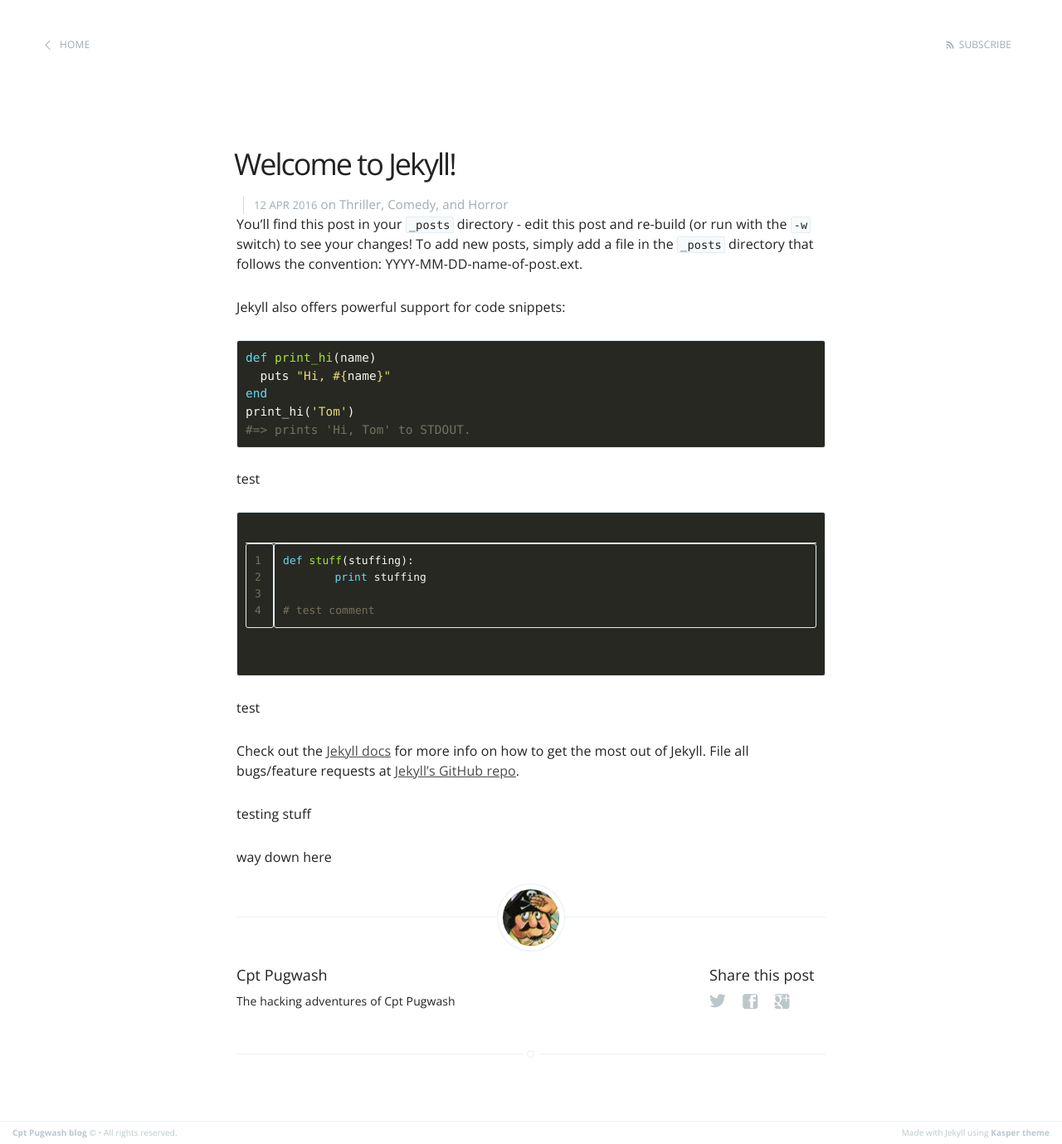
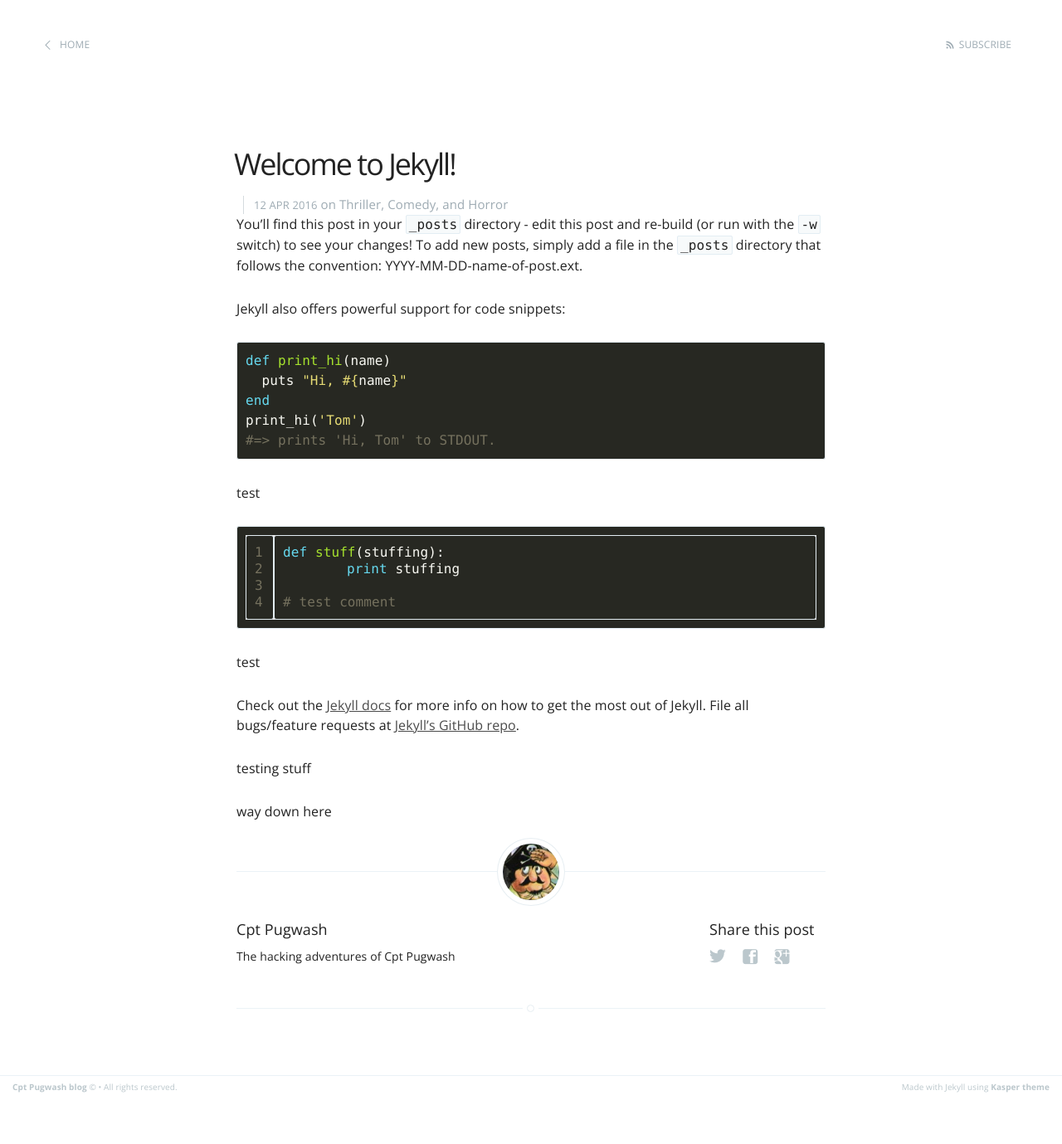
Before and after one commit to cptpugwash/cptpugwash.github.io, a Jekyll site: the page built from _posts/2013-11-10-welcome-to-jekyll.markdown, in a window 1280 px wide. Shown: the whole page at 83% size. Built offline with Jekyll 4.4.1, drawn with Linux system fonts in a browser that asks for light colours; after the commit the page ends 1325 px from its top, so only the background shows below that.

Commit message:
tweaked css

```diff
--- a/assets/css/main.scss
+++ b/assets/css/main.scss
@@ -40,29 +40,29 @@ h6,
 }
 
 code, kbd, pre,
-samp {font-family: Menlo, Monaco, Consolas, "Courier New", monospace;}
+samp {font-family: Menlo, Monaco, Consolas, "Courier New", monospace;
+  font-size: 16px;}
 
-
-table {
-    -moz-box-sizing: border-box;
-    box-sizing: border-box;
-    margin: 1.75em 0;
-    width: 100%;
-    max-width: 100%;
-    background-color: transparent;
-}
-
-table th,
-table td {
-    padding: 0px;
-    line-height: 20px;
-    text-align: left;
-    vertical-align: top;
-    border-top: #EFEFEF 1px solid;
-}
-
-table th { color: #000; }
 
 td.gutter.gl {
   width: 34px;
 }
+
+code > table {
+  margin: 0px;
+}
+
+td pre {
+  margin: 0px;
+}
+
+code > table td {
+  padding: 0px;
+  border-top: 0px;
+  margin: 0px;
+}
+
+.lineno-container > figure > pre {
+  padding: 0px;
+  border: 0px;
+}
--- a/assets/css/screen.css
+++ b/assets/css/screen.css
@@ -374,6 +374,7 @@ kbd {
         0 1px 0 0 #fff inset;
 }
 
+
 table {
     -moz-box-sizing: border-box;
     box-sizing: border-box;
@@ -407,7 +408,7 @@ table tbody + tbody { border-top: #EFEFEF 2px solid; }
 
 table table table { background-color: #FFF; }
 
-/*
+
 table tbody > tr:nth-child(odd) > td,
 table tbody > tr:nth-child(odd) > th {
     background-color: #F6F6F6;
@@ -416,7 +417,7 @@ table tbody > tr:nth-child(odd) > th {
 table.plain tbody > tr:nth-child(odd) > td,
 table.plain tbody > tr:nth-child(odd) > th {
    background: transparent;
-}*/
+}
 
 iframe, .fluid-width-video-wrapper {
     display: block;
```
